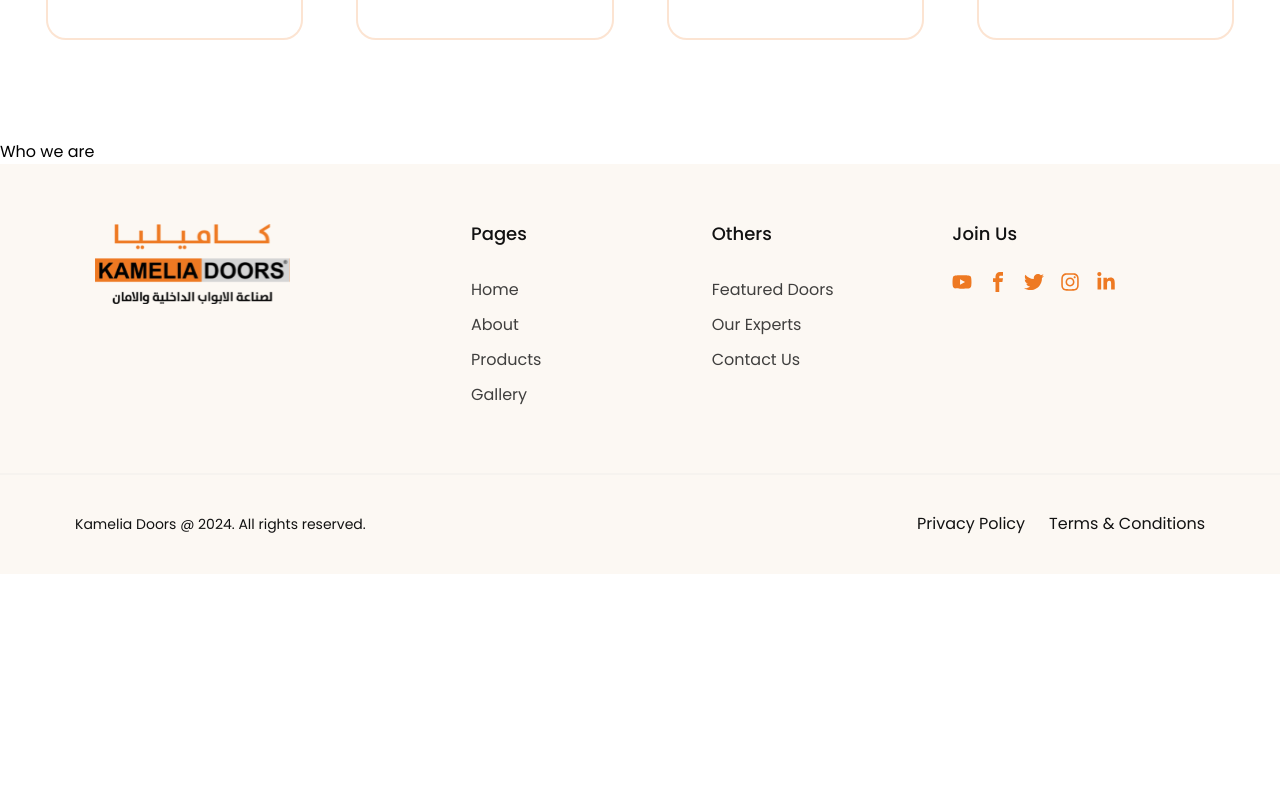
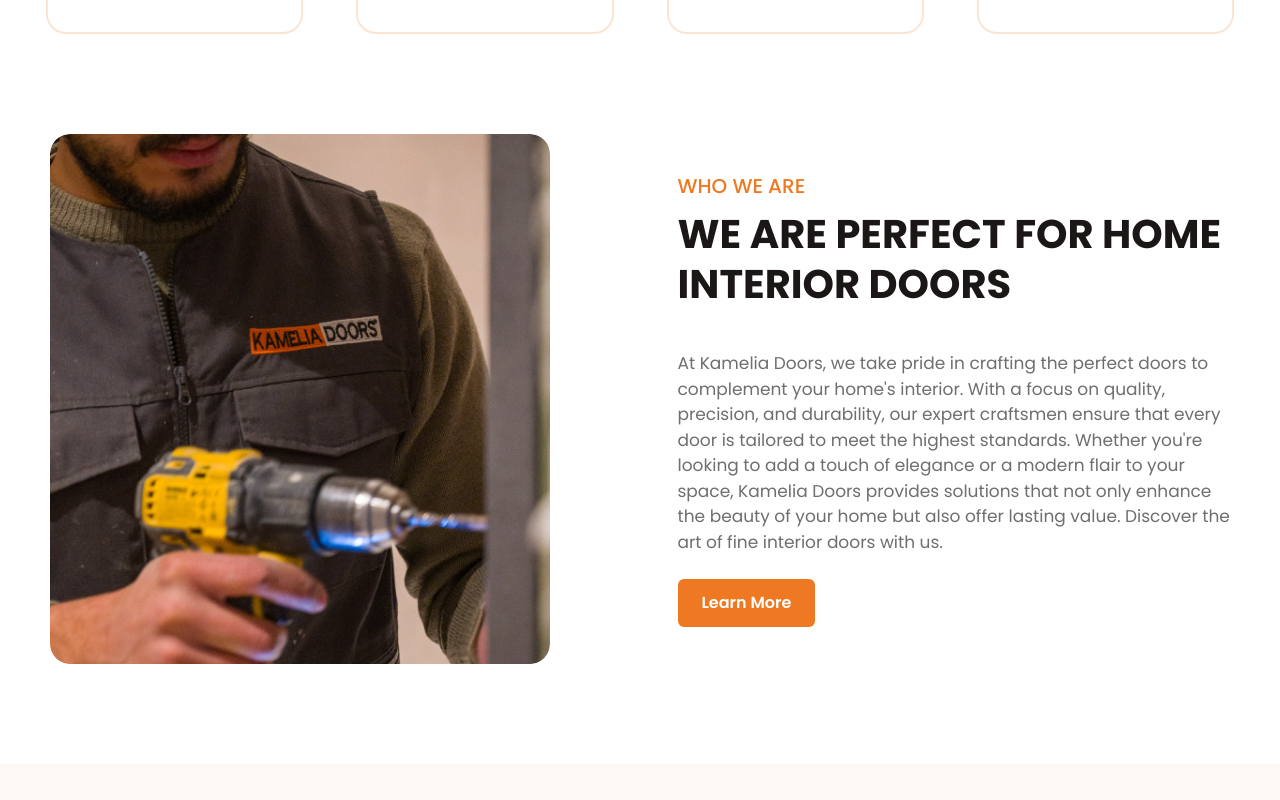
Before and after one commit to ShaYri12/kamelia-doors, a Next.js app: page / in a window 1280 px wide. Shown: the part 1240-2040 px from the top of the page. Before the commit the page ends 1814 px from the top, so only its background shows below. Built offline with nearby package versions, Linux system fonts and the light colour scheme.

Commit message:
who we are section done

```diff
--- a/app/components/Qualityies.js
+++ b/app/components/Qualityies.js
@@ -3,7 +3,7 @@ import Image from "next/image";
 
 const Qualityies = () => {
   return (
-    <section className="px-[46px] py-[100px]">
+    <section className="px-[46px] md:pt-[94px] pt-[26px] md:pb-[100px] pb-[64px]">
       <div className="grid md:grid-cols-4 grid-cols-2 gap-[32px] lg:gap-[53px] items-center justify-center max-w-[1280px] mx-auto">
         <div className="flex flex-col w-fit-h-fit items-center justify-center gap-[17px] lg:gap-[24px] px-[49px] py-[30px] rounded-[20px] border-2 border-primaryColor border-opacity-[0.2]">
           <Image
--- /dev/null
+++ b/app/components/WhoWeAre.js
@@ -0,0 +1,41 @@
+import React from "react";
+
+const WhoWeAre = () => {
+  return (
+    <section className="px-[18px]">
+      <div class="max-w-[1280px] mx-auto md:pb-[100px] pb-[17.35px] md:px-6 lg:px-8 flex md:flex-row flex-col items-center gap-[20px] md:gap-[30px] lg:gap-[75px]">
+        <div class="md:w-1/2 md:order-1 order-2">
+          <img
+            src="/assets/who-we-are.png"
+            alt="Kamelia Doors"
+            class="rounded-[20px]"
+          />
+        </div>
+
+        <div class="md:w-1/2 gap-4 md:order-2 order-1">
+          <h3 class="text-primaryColor text-[20px] leading-[30px] tracking-[7%] uppercase font-[500]">
+            Who we are
+          </h3>
+          <h2 class="text-[22px] md:text-[28px] lg:text-[40px] uppercase font-[700] text-[#1B1717] leading-[31px] md:leading-[40px] lg:leading-[50px] tracking-[7%] md:mt-[8px] mt-[2px]">
+            We are perfect for home interior doors
+          </h2>
+          <p class="text-[#6E6E6E] md:mt-[30px] lg:mt-[42px] mt-[12px] font-[400] text-[13px] md:text-[17px] leading-[19.5px] md:leading-[25.5px]">
+            At Kamelia Doors, we take pride in crafting the perfect doors to
+            complement your home's interior. With a focus on quality, precision,
+            and durability, our expert craftsmen ensure that every door is
+            tailored to meet the highest standards. Whether you're looking to
+            add a touch of elegance or a modern flair to your space, Kamelia
+            Doors provides solutions that not only enhance the beauty of your
+            home but also offer lasting value. Discover the art of fine interior
+            doors with us.
+          </p>
+          <button class="md:flex hidden mt-6 px-6 py-3 bg-primaryColor text-white font-semibold rounded-md hover:bg-orange-600 transition duration-300">
+            Learn More
+          </button>
+        </div>
+      </div>
+    </section>
+  );
+};
+
+export default WhoWeAre;
--- a/app/page.js
+++ b/app/page.js
@@ -1,12 +1,13 @@
 import Hero from "./components/Hero";
 import Qualityies from "./components/Qualityies";
+import WhoWeAre from "./components/WhoWeAre";
 
 export default function Home() {
   return (
     <div>
       <Hero />
       <Qualityies />
-      <h1>Who we are</h1>
+      <WhoWeAre />
     </div>
   );
 }
```
Also changed, not shown: public/assets/who-we-are.png (added).
